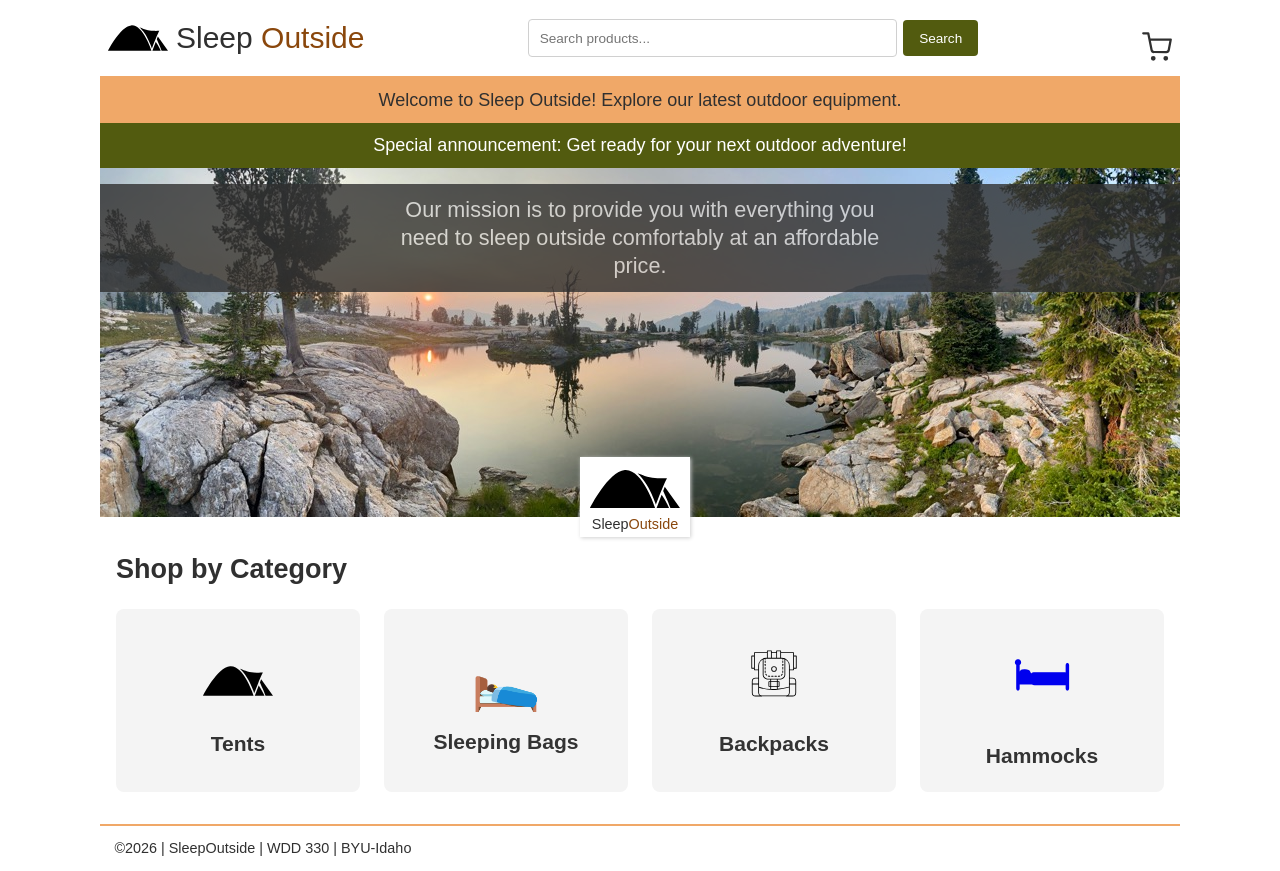
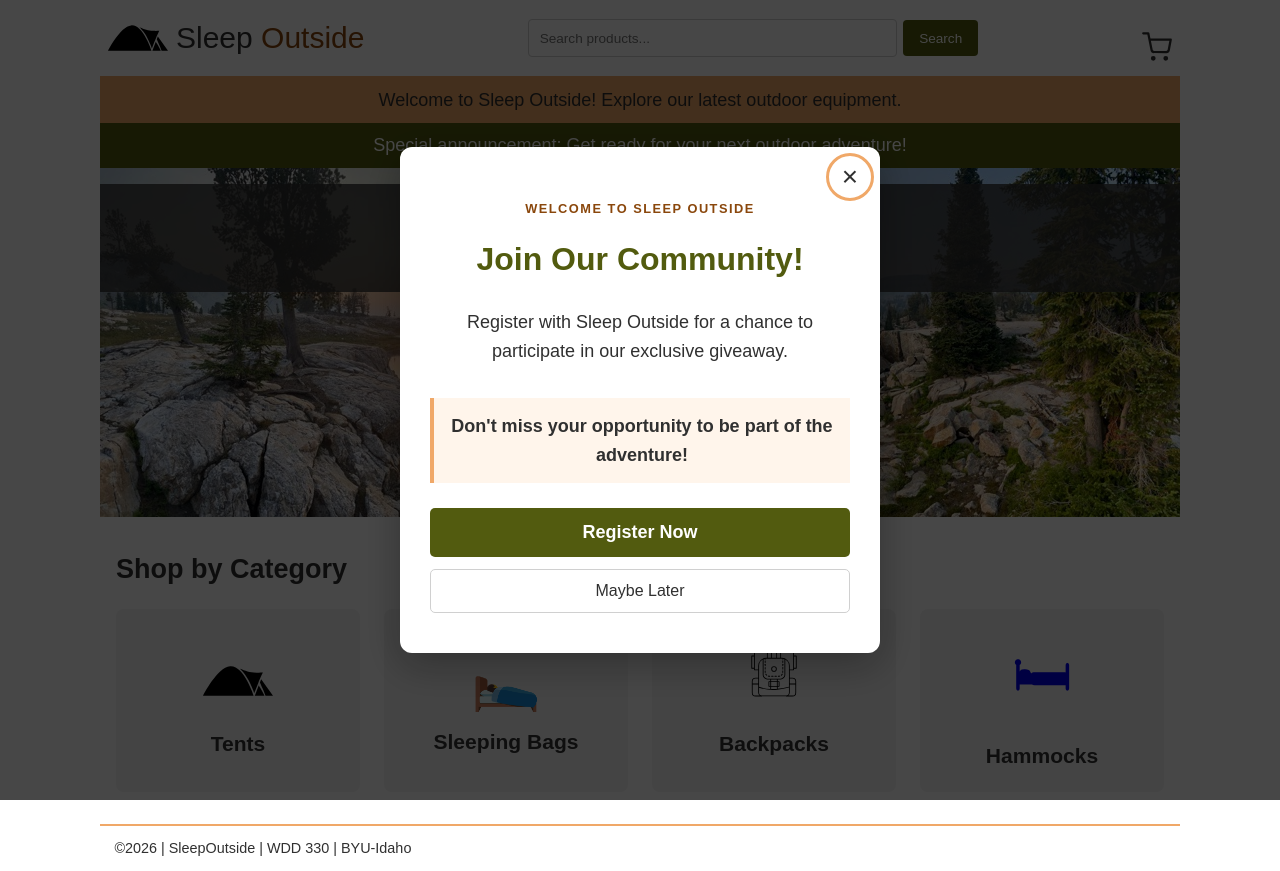
Before and after one commit to ijboniface/wdd330-repo, a website built with Vite: page src/index.html in a window 1280 px wide. Built offline with nearby package versions, Linux system fonts and the light colour scheme.

Commit message:
Add first-visit registration promotion

```diff
--- a/src/css/style.css
+++ b/src/css/style.css
@@ -506,3 +506,151 @@ footer {
     padding: 1.5rem;
   }
 }
+.register-modal {
+  position: fixed;
+  inset: 0;
+  z-index: 10000;
+  display: flex;
+  justify-content: center;
+  align-items: center;
+  padding: 20px;
+  background: rgba(0, 0, 0, 0.72);
+  animation: registerFadeIn 0.3s ease-in-out;
+}
+
+.register-modal__content {
+  position: relative;
+  width: 100%;
+  max-width: 480px;
+  padding: 40px 30px;
+  background: #ffffff;
+  border-radius: 12px;
+  text-align: center;
+  box-shadow: 0 12px 40px rgba(0, 0, 0, 0.3);
+  animation: registerSlideUp 0.35s ease-out;
+}
+
+.register-modal__close {
+  position: absolute;
+  top: 12px;
+  right: 12px;
+  width: 36px;
+  height: 36px;
+  padding: 0;
+  margin: 0;
+  display: flex;
+  align-items: center;
+  justify-content: center;
+  border: none;
+  border-radius: 50%;
+  background: transparent;
+  color: var(--dark-grey);
+  font-size: 28px;
+  cursor: pointer;
+}
+
+.register-modal__close:hover {
+  background: #eeeeee;
+}
+
+.register-modal__eyebrow {
+  margin-bottom: 10px;
+  color: var(--tertiary-color);
+  font-weight: bold;
+  text-transform: uppercase;
+  letter-spacing: 1.5px;
+  font-size: 0.8rem;
+}
+
+.register-modal__content h2 {
+  margin: 10px 0 18px;
+  color: var(--secondary-color);
+  font-size: 2rem;
+}
+
+.register-modal__content p {
+  line-height: 1.6;
+}
+
+.register-modal__highlight {
+  margin: 20px 0;
+  padding: 14px;
+  border-left: 4px solid var(--primary-color);
+  background: #fff5eb;
+  font-weight: bold;
+}
+
+.register-modal__actions {
+  display: flex;
+  flex-direction: column;
+  gap: 12px;
+  margin-top: 25px;
+}
+
+.register-modal__register {
+  display: block;
+  padding: 14px 20px;
+  border-radius: 5px;
+  background: var(--secondary-color);
+  color: #ffffff;
+  font-weight: bold;
+  text-decoration: none;
+  transition: background 0.2s ease;
+}
+
+.register-modal__register:hover {
+  background: var(--tertiary-color);
+}
+
+.register-modal__dismiss {
+  display: block;
+  width: 100%;
+  margin: 0;
+  padding: 12px;
+  border: 1px solid var(--light-grey);
+  border-radius: 5px;
+  background: #ffffff;
+  color: var(--dark-grey);
+  font-size: 1rem;
+  cursor: pointer;
+}
+
+.register-modal__dismiss:hover {
+  background: #eeeeee;
+}
+
+.register-modal button:focus-visible,
+.register-modal a:focus-visible {
+  outline: 3px solid var(--primary-color);
+  outline-offset: 3px;
+}
+
+@keyframes registerFadeIn {
+  from {
+    opacity: 0;
+  }
+  to {
+    opacity: 1;
+  }
+}
+
+@keyframes registerSlideUp {
+  from {
+    opacity: 0;
+    transform: translateY(25px);
+  }
+  to {
+    opacity: 1;
+    transform: translateY(0);
+  }
+}
+
+@media screen and (max-width: 480px) {
+  .register-modal__content {
+    padding: 35px 20px 25px;
+  }
+
+  .register-modal__content h2 {
+    font-size: 1.6rem;
+  }
+}
--- /dev/null
+++ b/src/js/Register.js
@@ -0,0 +1,86 @@
+export default class Register {
+  constructor() {
+    this.storageKey = "sleepOutsideRegisterPrompt";
+  }
+
+  init() {
+    const hasSeenPrompt = localStorage.getItem(this.storageKey);
+
+    if (hasSeenPrompt) {
+      return;
+    }
+
+    this.createModal();
+    localStorage.setItem(this.storageKey, "shown");
+  }
+
+  createModal() {
+    const modal = document.createElement("section");
+
+    modal.classList.add("register-modal");
+    modal.setAttribute("role", "dialog");
+    modal.setAttribute("aria-modal", "true");
+    modal.setAttribute("aria-labelledby", "register-title");
+
+    modal.innerHTML = `
+      <div class="register-modal__content">
+        <button
+          class="register-modal__close"
+          type="button"
+          aria-label="Close registration promotion"
+        >
+          &times;
+        </button>
+
+        <p class="register-modal__eyebrow">
+          Welcome to Sleep Outside
+        </p>
+
+        <h2 id="register-title">Join Our Community!</h2>
+
+        <p>
+          Register with Sleep Outside for a chance to participate
+          in our exclusive giveaway.
+        </p>
+
+        <p class="register-modal__highlight">
+          Don't miss your opportunity to be part of the adventure!
+        </p>
+
+        <div class="register-modal__actions">
+          <a
+            class="register-modal__register"
+            href="/register/"
+          >
+            Register Now
+          </a>
+
+          <button
+            class="register-modal__dismiss"
+            type="button"
+          >
+            Maybe Later
+          </button>
+        </div>
+      </div>
+    `;
+
+    document.body.appendChild(modal);
+
+    const closeModal = () => modal.remove();
+
+    modal.querySelector(".register-modal__close")
+      .addEventListener("click", closeModal);
+
+    modal.querySelector(".register-modal__dismiss")
+      .addEventListener("click", closeModal);
+
+    modal.querySelector(".register-modal__close").focus();
+
+    modal.addEventListener("keydown", (event) => {
+      if (event.key === "Escape") {
+        closeModal();
+      }
+    });
+  }
+}
--- a/src/js/main.js
+++ b/src/js/main.js
@@ -1,7 +1,11 @@
 import Alert from "./Alert.js";
+import Register from "./Register.js";
 import { loadHeaderFooter } from "./utils.mjs";
 
 loadHeaderFooter();
 
 const alert = new Alert();
 alert.init();
+
+const register = new Register();
+register.init();
```
